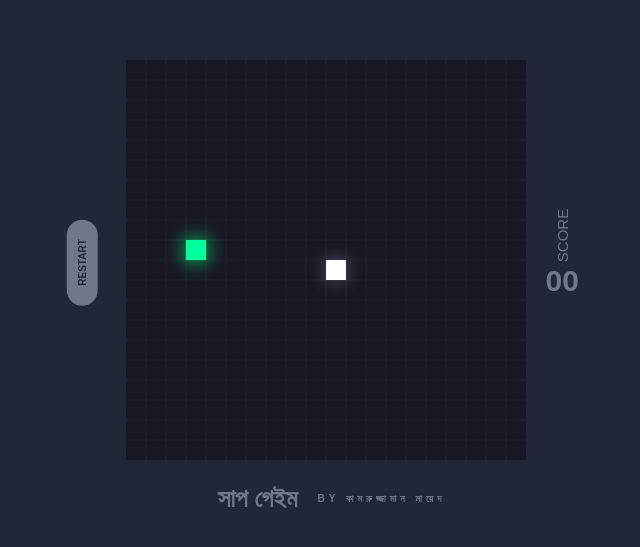
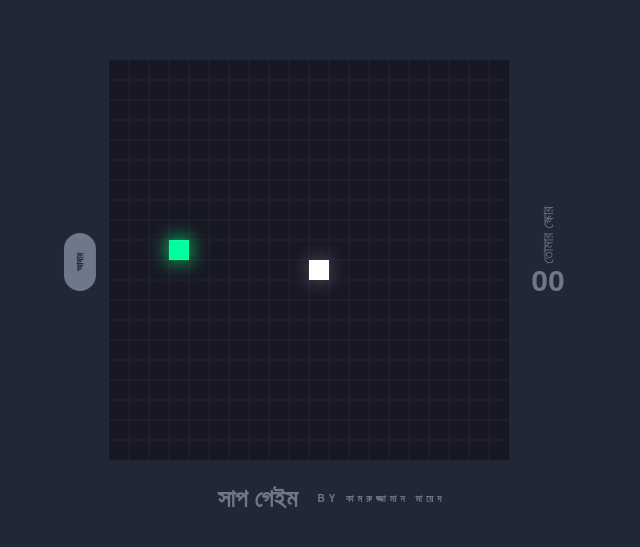
Before and after one commit to zamanmayed1/snake-game, a plain HTML site: page index.html in a window 1280 px wide. Shown: the part 113-660 px from the top of the page, without its empty margins (326-966 px from the left). Drawn offline with Linux system fonts and the light colour scheme.

Commit message:
more bangla added

```diff
--- a/index.html
+++ b/index.html
@@ -14,13 +14,13 @@
         <div class="wrapper">
           <button id="replay">
             <i class="fas fa-play"></i>
-            RESTART
+            আবার
           </button>
           <div id="canvas">
 
           </div>
           <div id="ui">
-            <h2>SCORE
+            <h2>তোমার স্কোর
             </h2>
             <span id="score">00</span>
           </div>
```
